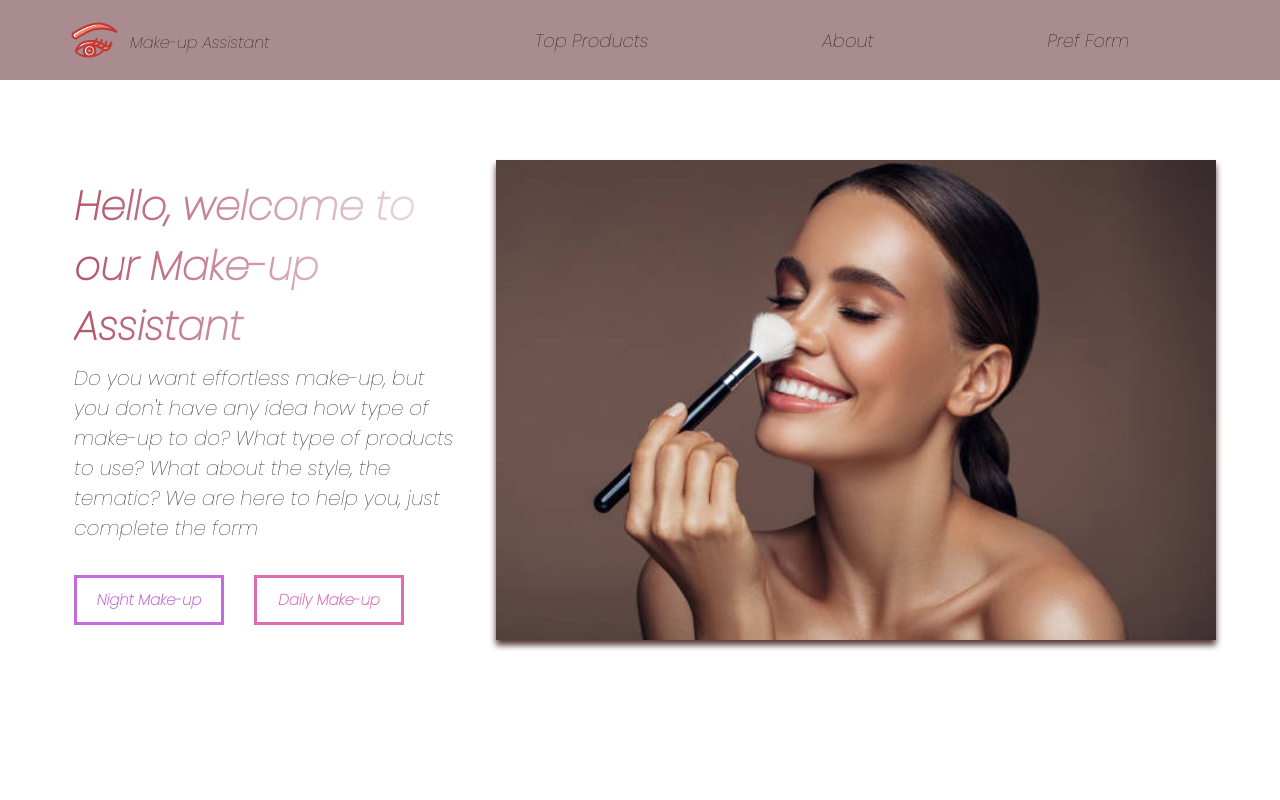
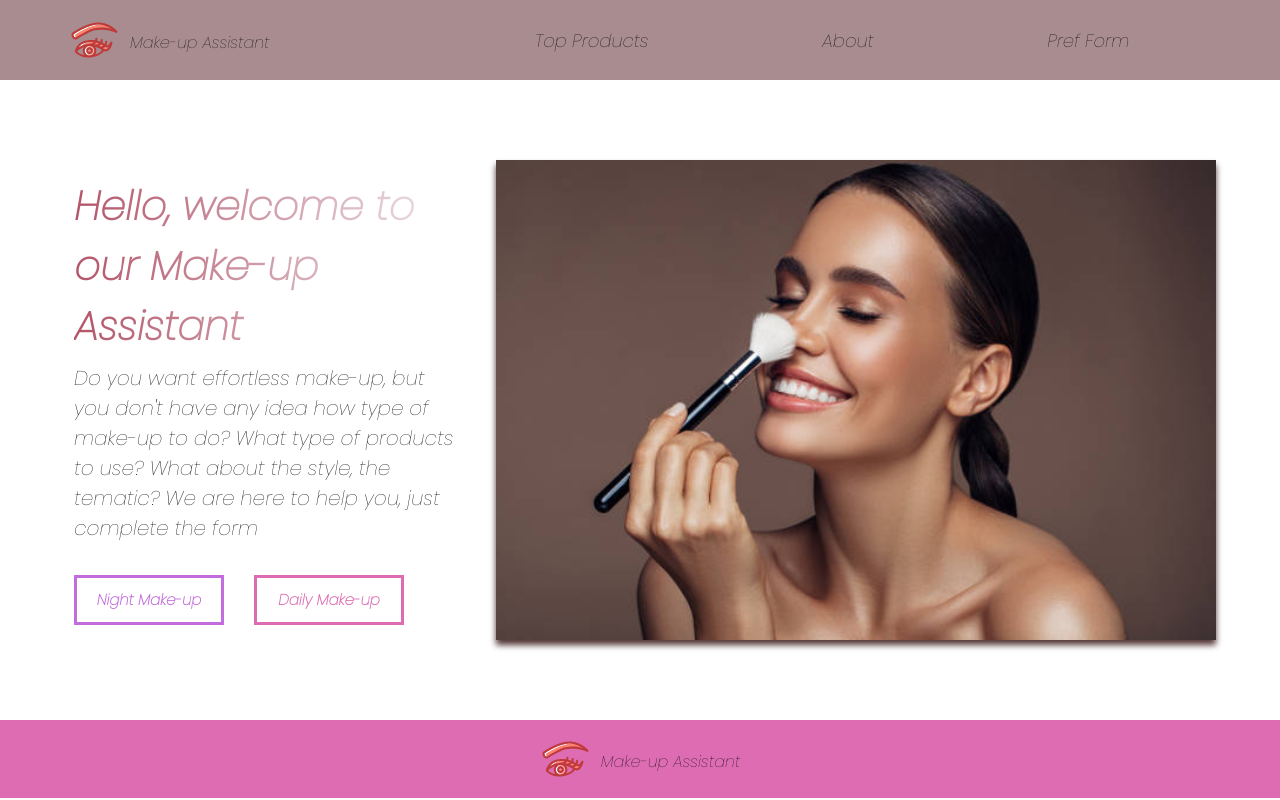
Before and after one commit to Teodora3120/Make-up-Assistant, a plain HTML site: page index.html in a window 1280 px wide. Drawn offline with Linux system fonts and the light colour scheme.

Commit message:
feat: add footer

```diff
--- a/index.html
+++ b/index.html
@@ -60,6 +60,13 @@
         </section>
     </main>
 
+    <footer class="footer">
+        <div class="logo-container">
+            <img src="stilletos-svgrepo-com.svg" alt="logo">
+            <h4 class="logo">Make-up Assistant</h4>
+        </div>
+    </footer>
+
     <script src="app.js"></script>
 </body>
 
--- a/style.css
+++ b/style.css
@@ -256,3 +256,13 @@ nav {           /* este copil direct a lui header si nu unicul de tipul asta*/
 .toggle .line3 {
     transform: rotate(45deg) translate(-5px, -6px);
 }
+
+.footer {
+    display: flex;
+    flex-direction: column;
+    align-items: center;
+    justify-content: center;
+    width: 100%;
+    background-color: #dd6cb2;
+    padding: 1em;
+}
```
